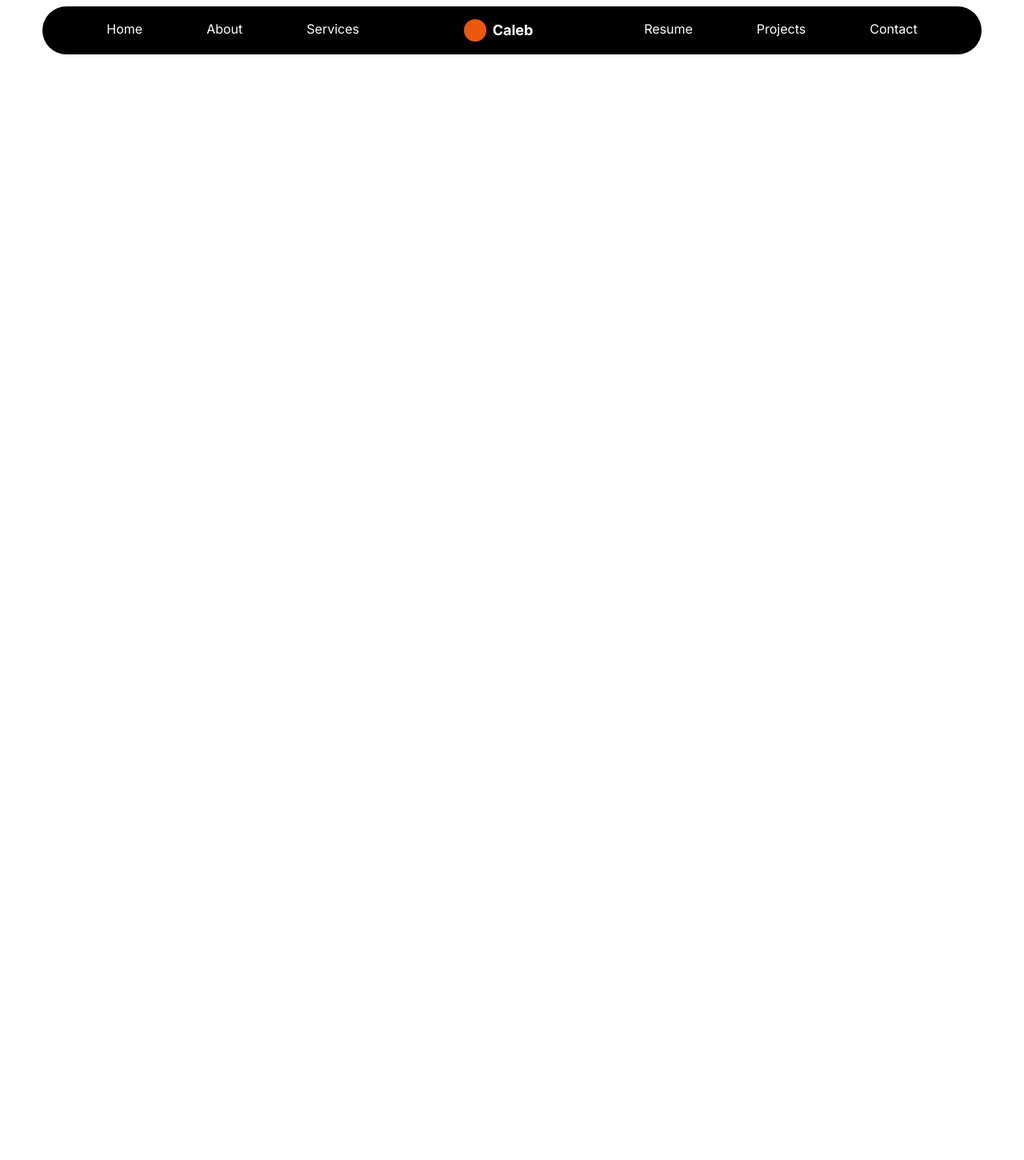
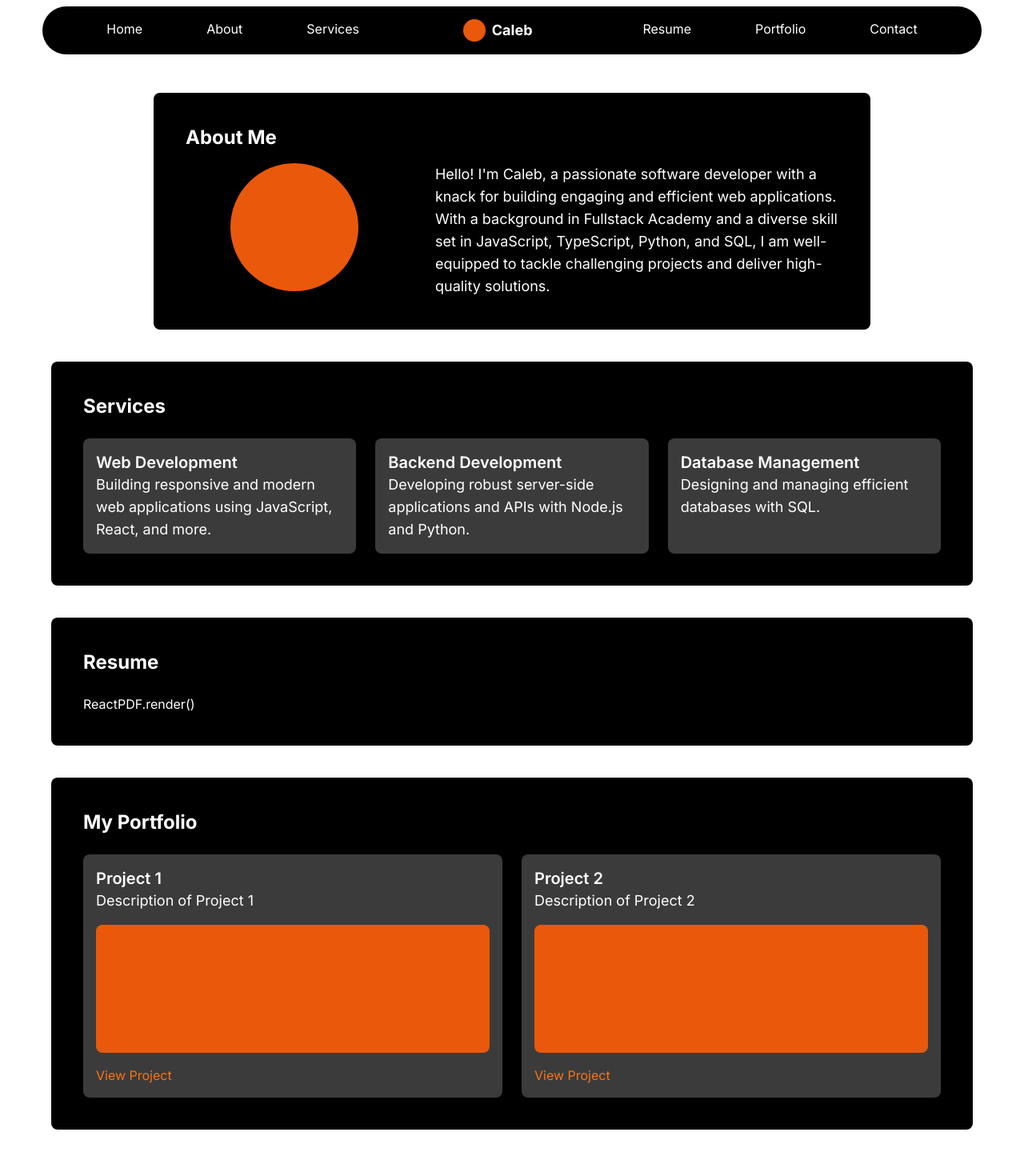
Before and after one commit to Bellringer5984/designed-portfolio, a Next.js app: page / in a window 1280 px wide. Shown: the whole page at 80% size. Before the commit the page ends 800 px from the top, so only its background shows below. Built offline with nearby package versions, Linux system fonts and the light colour scheme.

Commit message:
add several components

```diff
--- /dev/null
+++ b/app/components/About.tsx
@@ -0,0 +1,24 @@
+import React from 'react'
+
+const About = () => {
+  return (
+    <section className="bg-black text-white rounded-lg p-10 my-10 mx-auto max-w-4xl">
+      <h2 className="text-2xl font-bold mb-4">About Me</h2>
+      <div className="flex flex-col md:flex-row">
+        <div className="md:w-1/3">
+          {/* You can add your image here */}
+          <div className="w-40 h-40 bg-orange-600 rounded-full mx-auto"></div>
+        </div>
+        <div className="md:w-2/3 md:pl-10">
+          <p className="text-lg">
+            {/* Insert your biography or introduction here */}
+            Hello! I'm Caleb, a passionate software developer with a knack for building engaging and efficient web applications. With a background in Fullstack Academy and a diverse skill set in JavaScript, TypeScript, Python, and SQL, I am well-equipped to tackle challenging projects and deliver high-quality solutions.
+          </p>
+          {/* Add more content or paragraphs as needed */}
+        </div>
+      </div>
+    </section>
+  )
+}
+
+export default About
--- a/app/components/DesktopNav.tsx
+++ b/app/components/DesktopNav.tsx
@@ -2,7 +2,7 @@ import React from 'react'
 
 function DesktopNav() {
 
-  const lineItemClassName = "text-white px-10 hover:text-orange-500";
+  const lineItemClassName = "text-white px-10 hover:text-orange-500 transition-colors duration-300";
   return (
     <div className="flex bg-black justify-between rounded-full px-10 py-4 w-11/12 m-2">
 
@@ -35,7 +35,7 @@ function DesktopNav() {
       </li>
       <li>
         <a href="#" className={lineItemClassName}>
-          Projects
+          Portfolio
         </a>
       </li>
       <li>
--- a/app/components/MobileNav.tsx
+++ b/app/components/MobileNav.tsx
@@ -28,7 +28,7 @@ const MobileNav: FC = () => {
           <a href="#" onClick={toggleDropdown} className="block px-1 py-2">About</a>
           <a href="#" onClick={toggleDropdown} className="block px-1 py-2">Service</a>
           <a href="#" onClick={toggleDropdown} className="block px-1 py-2">Resume</a>
-          <a href="#" onClick={toggleDropdown} className="block px-1 py-2">Projects</a>
+          <a href="#" onClick={toggleDropdown} className="block px-1 py-2">Portfolio</a>
           <a href="#" onClick={toggleDropdown} className="block px-1 py-2">Contact</a>
         </div>
       )}
--- /dev/null
+++ b/app/components/Portfolio.tsx
@@ -0,0 +1,30 @@
+import React from 'react';
+
+const Portfolio = () => {
+  const projects = [
+    // Add your projects here
+    { title: 'Project 1', description: 'Description of Project 1', image: 'url-to-image', link: '#'},
+    { title: 'Project 2', description: 'Description of Project 2', image: 'url-to-image', link: '#'},
+    // More projects
+  ];
+
+  return (
+    <section className="bg-black text-white rounded-lg p-10 my-10 mx-auto max-w-6xl">
+      <h2 className="text-2xl font-bold mb-6">My Portfolio</h2>
+      <div className="grid grid-cols-1 md:grid-cols-2 gap-6">
+        {projects.map((project, index) => (
+          <div key={index} className="bg-portfolioGray rounded-lg p-4 hover:bg-portfolioHoverGray transition-colors duration-300">
+            <h3 className="text-xl font-semibold">{project.title}</h3>
+            <p className="text-lg">{project.description}</p>
+            {/* Here you can add an image or a placeholder */}
+            <div className="w-full h-40 bg-orange-600 rounded-lg my-4"></div>
+            {/* Link to the project */}
+            <a href={project.link} className="text-orange-500 hover:underline">View Project</a>
+          </div>
+        ))}
+      </div>
+    </section>
+  );
+};
+
+export default Portfolio;
--- /dev/null
+++ b/app/components/Resume.tsx
@@ -0,0 +1,17 @@
+'use client'
+import ReactPDF from "@react-pdf/renderer";
+
+
+const Resume = () => {
+  return (
+    <section className="bg-black text-white rounded-lg p-10 my-10 mx-auto max-w-6xl">
+      <h2 className="text-2xl font-bold mb-6">Resume</h2>
+
+      <div className="resume-pdf-container">
+        ReactPDF.render()
+      </div>
+    </section>
+  );
+};
+
+export default Resume;
--- /dev/null
+++ b/app/components/Services.tsx
@@ -0,0 +1,27 @@
+import React from 'react';
+
+const Services = () => {
+  const services = [
+    // Define your services here
+    { title: 'Web Development', description: 'Building responsive and modern web applications using JavaScript, React, and more.' },
+    { title: 'Backend Development', description: 'Developing robust server-side applications and APIs with Node.js and Python.' },
+    { title: 'Database Management', description: 'Designing and managing efficient databases with SQL.' },
+    // Add more services as needed
+  ];
+
+  return (
+    <section className="bg-black text-white rounded-lg p-10 my-10 mx-auto max-w-6xl">
+      <h2 className="text-2xl font-bold mb-6">Services</h2>
+      <div className="grid grid-cols-1 md:grid-cols-2 lg:grid-cols-3 gap-6">
+        {services.map((service, index) => (
+          <div key={index} className="bg-portfolioGray rounded-lg p-4 hover:bg-portfolioHoverGray transition-colors duration-300">
+            <h3 className="text-xl font-semibold">{service.title}</h3>
+            <p className="text-lg">{service.description}</p>
+          </div>
+        ))}
+      </div>
+    </section>
+  );
+};
+
+export default Services;
--- a/app/page.tsx
+++ b/app/page.tsx
@@ -1,6 +1,10 @@
 import Image from 'next/image'
 import NavBar from './components/NavBar'
 import Construction from './components/Construction'
+import About from './components/About'
+import Portfolio from './components/Portfolio'
+import Services from './components/Services'
+import Resume from './components/Resume'
 
 
 export default function Home() {
@@ -8,9 +12,10 @@ export default function Home() {
     <main className="">
       <NavBar />
       {/* <Construction /> */}
-      {/* About */}
-      {/* Portfolio */}
-      {/* Why Me */}
+      <About />
+      <Services />
+      <Resume />
+      <Portfolio />
       {/* Testimonials */}
       {/* Blog */}
       {/* Connect/Footer */}
--- a/package.json
+++ b/package.json
@@ -9,6 +9,7 @@
     "lint": "next lint"
   },
   "dependencies": {
+    "@react-pdf/renderer": "^3.1.14",
     "@types/node": "20.5.7",
     "@types/react": "18.2.21",
     "@types/react-dom": "18.2.7",
@@ -22,5 +23,8 @@
     "react-icons": "^4.10.1",
     "tailwindcss": "3.3.3",
     "typescript": "5.2.2"
+  },
+  "devDependencies": {
+    "file-loader": "^6.2.0"
   }
 }
```
Also changed, not shown: 2 other files (tests, documents, lock files or other folders).
